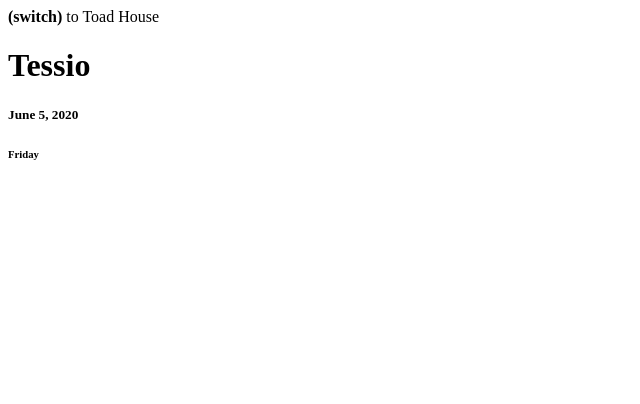
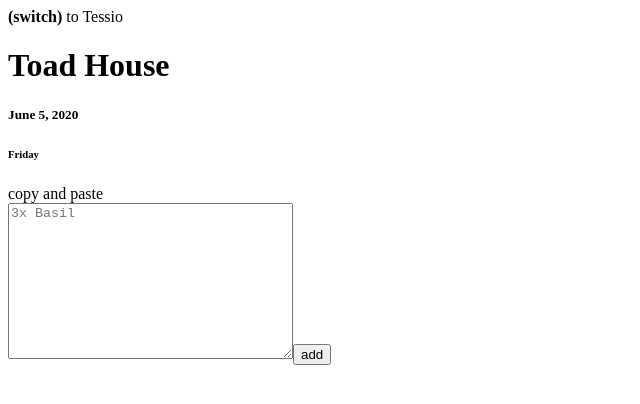
Before and after one commit to montgomeryrd/tessio-app, a React (Create React App) app: page / in a window 1280 px wide. Both pictures are taken after a click on the element "(switch)". Shown: the top 404 px of the page, without its empty margins (0-640 px from the left). Built offline with nearby package versions, Linux system fonts and the light colour scheme.

Commit message:
tessio, toadhouse, supplylist, functions working

```diff
--- a/src/components/dashboard/Dashboard.js
+++ b/src/components/dashboard/Dashboard.js
@@ -1,6 +1,6 @@
 import React from 'react';
-// import Tessio from '../tessio/Tessio';
-// import Toadhouse from '../toadhouse/Toadhouse';
+import Tessio from '../tessio/Tessio';
+import Toadhouse from '../toadhouse/Toadhouse';
 import '../../styles/dashboard.css';
 
 class Dashboard extends React.Component {
@@ -8,9 +8,9 @@ class Dashboard extends React.Component {
         super(props)
         this.state = {
             value: "",
+            page : true,
             tessio : [],
             toad : [],
-            page : true,
         }
         this.handleChange=this.handleChange.bind(this);
         this.handleTessioSubmit=this.handleTessioSubmit.bind(this);
@@ -26,18 +26,23 @@ class Dashboard extends React.Component {
     }
     handleToadSubmit = (e) => {
         e.preventDefault();
-        this.addToadList(this.state);
+        this.addToadhouseList(this.state);
         this.setState({value : ""});
     }
     // Tessio --------------------------------------
     addTessioList = (list) => {
-        list = this.state.value.match(/\d[a-zA-Z] [a-zA-Z]+/g).map((item, index) => item.id = index);
-        this.setState({tessio : list});
+        list = this.state.value.match(/\d[a-zA-Z] [a-zA-Z]+/g);
+        this.setState({tessio : list}, () => {
+            console.log("tessio ", this.state.tessio);
+        });
     }
     // ToadHouse -----------------------------------
     addToadhouseList = (list) => {
-        list = this.state.value.match(/\d[a-zA-Z] [a-zA-Z]+/g).map((item, index) => item.id = index);
-        this.setState({toad : list});
+        list = this.state.value.match(/\d[a-zA-Z] [a-zA-Z]+/g);
+        const toad = list;
+        this.setState({toad : toad}, () => {
+            console.log("toad ", this.state.toad);
+        });
     }
     // Other functions -----------------------------
     togglePage = () => {
@@ -54,21 +59,33 @@ class Dashboard extends React.Component {
                 <div className="dashboard-head-container">
                     <div className="hamburger-container">
                         <div className="toggle-business">
-                            <span><span className="switch" onClick={this.togglePage}>(switch)</span> to { this.state.page ? <span>Tessio</span> : <span>Toad House</span> }</span>
+                            <span><span className="switch" onClick={this.togglePage}>(switch)</span> to { this.state.page ? <span>Toad House</span> : <span>Tessio</span> }</span>
                         </div>
                     </div>
-                        { this.state.page ? <h1>Toad House</h1> : <h1>Tessio</h1> }
+                        { this.state.page ? <h1>Tessio</h1> : <h1>Toad House</h1> }
                     <h5>{currentDate}</h5>
                     <h6>{currentDay}</h6>
                 </div>
                 <div className="dashboard-body-container">
                     { this.state.page ? (
                         <div>
-                            {/* <Tessio /> */}
+                            <Tessio
+                                value={this.state.value}
+                                page={this.state.page}
+                                tessio={this.state.tessio}
+                                handleChange={this.handleChange}
+                                handleTessioSubmit={this.handleTessioSubmit}
+                            />
                         </div>
                     ) : (
                         <div>
-                            {/* <Toadhouse /> */}
+                            <Toadhouse
+                                value={this.state.value}
+                                page={this.state.page}
+                                toad={this.state.toad}
+                                handleChange={this.handleChange}
+                                handleToadSubmit={this.handleToadSubmit}
+                            />
                         </div>
                     )}
                 </div>
--- a/src/components/supplylist/SupplyList.js
+++ b/src/components/supplylist/SupplyList.js
@@ -3,16 +3,21 @@ import React from 'react';
 const SupplyList = (props) => {
     return (
         <div>
-            <label for="list" name="list">copy and paste list</label>
+            <label className="list" name="list">copy and paste</label>
+            <form className="form-container" onSubmit={ props.page ? props.handleTessioSubmit : props.handleToadSubmit }>
                 <textarea
                     id="list"
                     name="list"
                     rows="10"
                     cols="33"
-                autocomplete="off"
+                    autoComplete="off"
+                    value={props.value}
+                    onChange={props.handleChange}
                     required={true}
                     placeholder="3x Basil">
                 </textarea>
+                <button type="submit" onSubmit={ props.page ? props.handleTessioSubmit : props.handleToadSubmit }>add</button>
+            </form>
         </div>
     )
 }
--- a/src/components/tessio/Tessio.js
+++ b/src/components/tessio/Tessio.js
@@ -0,0 +1,33 @@
+import React from 'react';
+import SupplyList from '../supplylist/SupplyList';
+
+const Tessio = (props) => {
+    const list = props.tessio.length ? (
+        props.tessio.map((item, index) => {
+            return (
+                <div className="item-container" key={index}>
+                    <div className="blue-line">
+                        <span className="item">{item}</span>
+                    </div>
+                </div>
+            )
+        })
+    ) : (
+        <div className="supplylist-container">
+            <SupplyList
+                value={props.value}
+                page={props.page}
+                tessio={props.tessio}
+                handleChange={props.handleChange}
+                handleTessioSubmit={props.handleTessioSubmit}
+            />
+        </div>
+    )
+
+    return (
+        <div className="tessio-container">
+            {list}
+        </div>
+    )
+}
+export default Tessio;
--- a/src/components/toadhouse/Toadhouse.js
+++ b/src/components/toadhouse/Toadhouse.js
@@ -0,0 +1,33 @@
+import React from 'react';
+import SupplyList from '../supplylist/SupplyList';
+
+const Toadhouse = (props) => {
+    const list = props.toad.length ? (
+        props.toad.map((item, index) => {
+            return (
+                <div className="item-container" key={index}>
+                    <div className="blue-line">
+                        <span className="item">{item}</span>
+                    </div>
+                </div>
+            )
+        })
+    ) : (
+        <div className="supplylist-container">
+            <SupplyList
+                value={props.value}
+                page={props.page}
+                toad={props.toad}
+                handleChange={props.handleChange}
+                handleToadSubmit={props.handleToadSubmit}
+            />
+        </div>
+    )
+
+    return (
+        <div className="toad-container">
+            {list}
+        </div>
+    )
+}
+export default Toadhouse;
```
Lines whose indentation alone changed are shown as unchanged.
